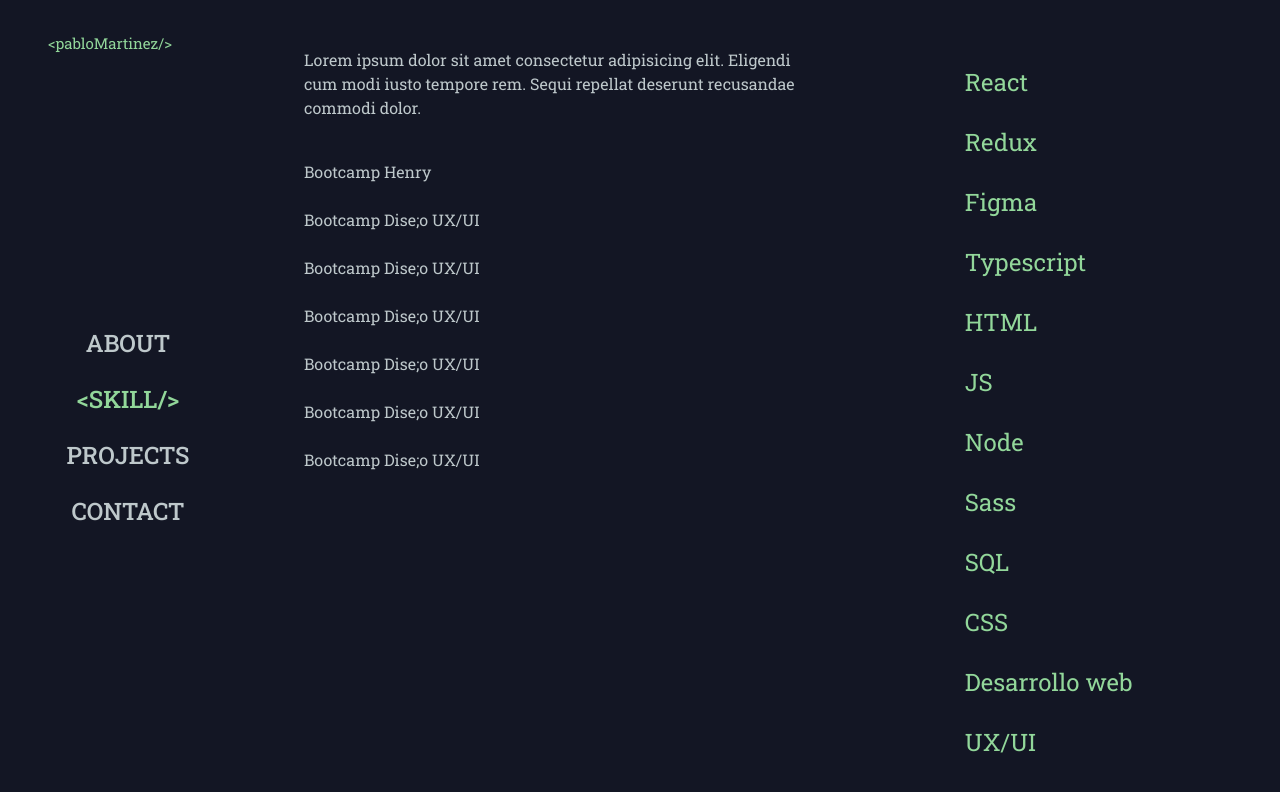
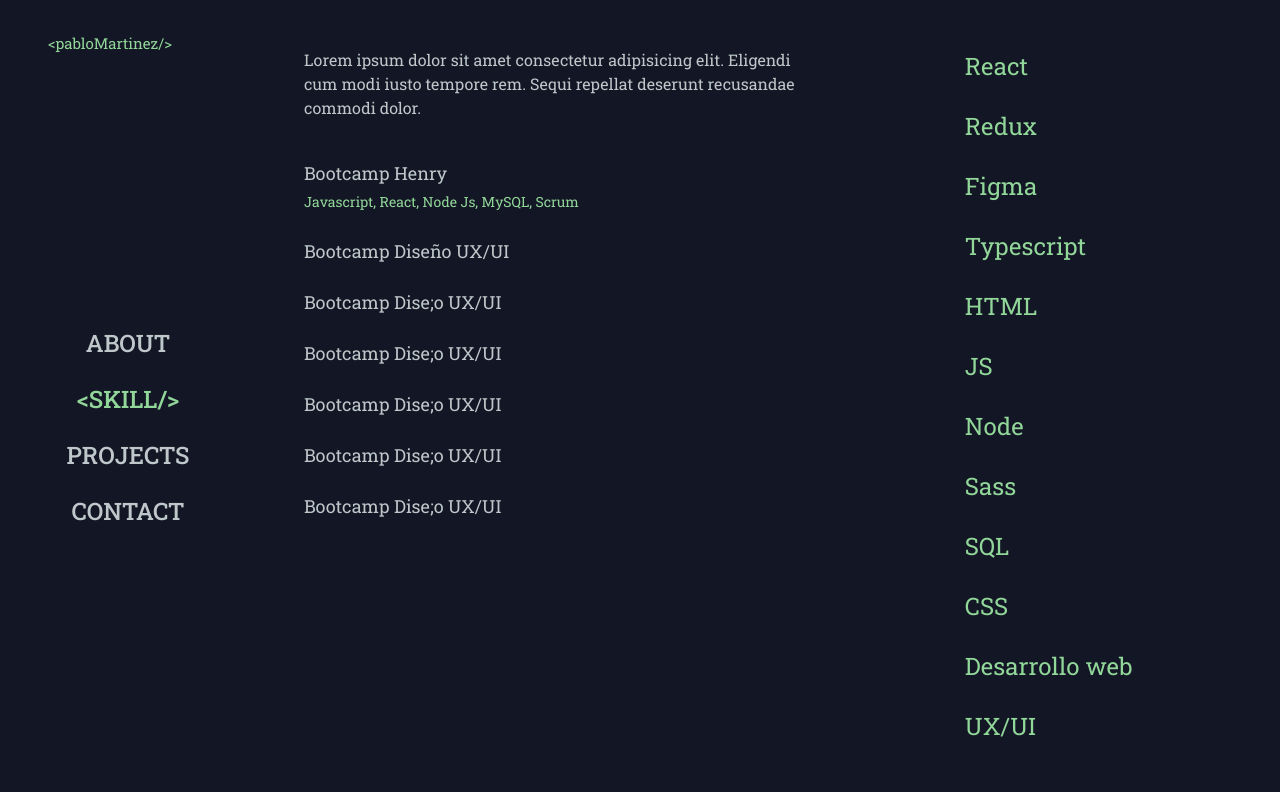
Before and after one commit to pablitomartinez/WEBPORTFOLIO, a Next.js app in the folder web/: page /skill in a window 1280 px wide. Shown: the top 792 px of the page. Built offline with nearby package versions, Linux system fonts and the light colour scheme.

Commit message:
estilos de /skill

```diff
--- a/web/src/app/skill/page.jsx
+++ b/web/src/app/skill/page.jsx
@@ -47,24 +47,28 @@ export default function Skill() {
       variants={variants}
       initial="hidden"
       animate="show"
-      className="flex flex-col md:flex-row space-y-4 space-x-4 w-full"
+      className="flex flex-col md:flex-row md:space-x-4 w-full"
     >
-      {/* derecha */}
-      <div className="w-full md:w-[70%] text-terciary  ">
-        <motion.p variants={animation} className="text-[16px] md:w-[80%] mb-10 ">
+      {/* izq */}
+      <div className=" w-full md:w-[70%] text-terciary  ">
+        <motion.p
+          variants={animation}
+          className="text-[16px] md:w-[80%] mb-10 "
+        >
           Lorem ipsum dolor sit amet consectetur adipisicing elit. Eligendi cum
           modi iusto tempore rem. Sequi repellat deserunt recusandae commodi
           dolor.
         </motion.p>
         {/* lista de lenguajes  */}
-        <motion.div variants={animation} className="space-y-6">
+        <motion.div variants={animation} className="space-y-6 text-[18px] ">
           {/* item  */}
           <div>
             <h3>Bootcamp Henry</h3>
+            <span className="text-[14px] text-secondary" >Javascript, React, Node Js, MySQL, Scrum</span>
           </div>
           {/* item  */}
           <div>
-            <h3>Bootcamp Dise;o UX/UI</h3>
+            <h3>Bootcamp Diseño UX/UI</h3>
           </div>
           {/* item  */}
           <div>
@@ -89,8 +93,8 @@ export default function Skill() {
         </motion.div>
       </div>
       {/* ----------------------  */}
-      {/* izquierda  */}
-      <div className="w-[29%] space-y-6">
+      {/* der  */}
+      <div className="w-[29%] space-y-6 pt-0">
         {skills.map((skill, i) => {
           return (
             <motion.p
```
